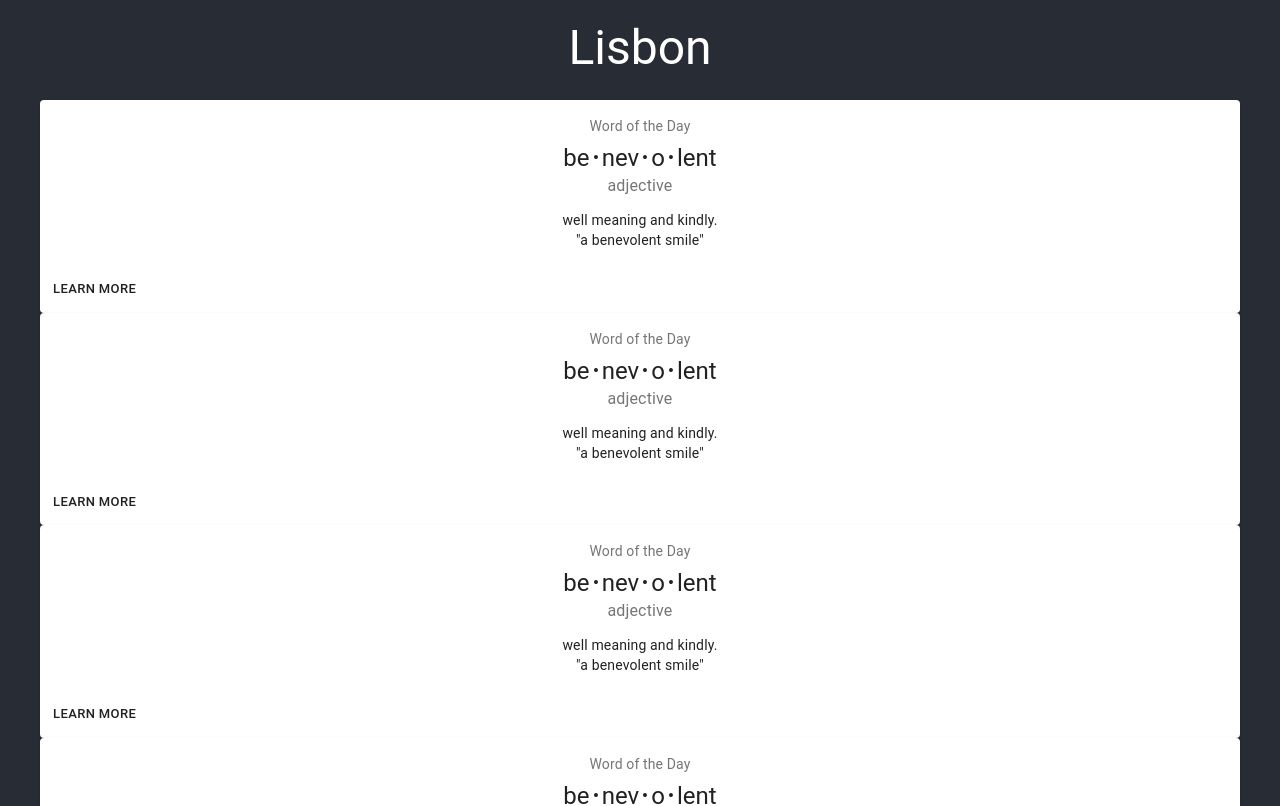
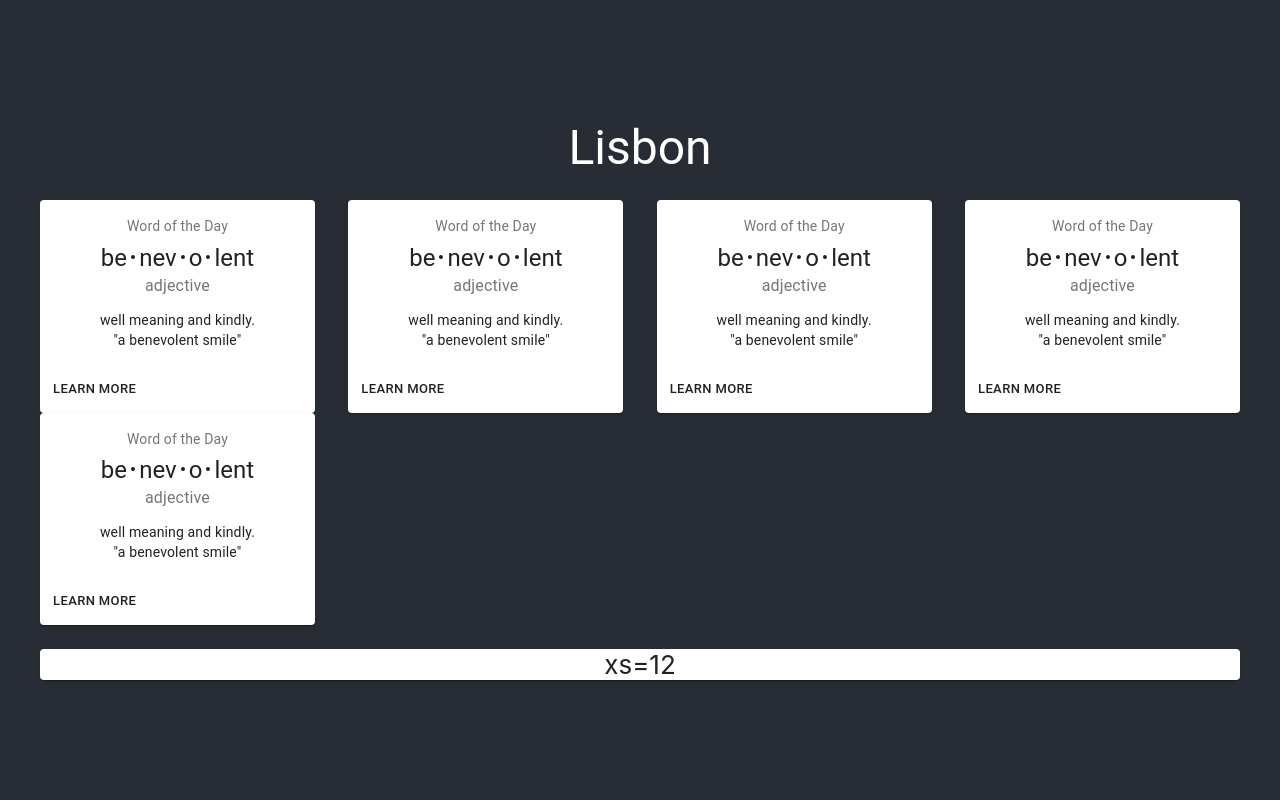
Before and after one commit to imaginary-cloud/react-weather-app, a React (Create React App) app: page / in a window 1280 px wide. Shown: the top 806 px of the page. Built offline with nearby package versions, Linux system fonts and the light colour scheme.

Commit message:
position all the five cards

```diff
--- a/src/WeatherDisplay.js
+++ b/src/WeatherDisplay.js
@@ -21,7 +21,7 @@ export default function WeatherDisplay() {
           Lisbon
         </Typography>
       </Grid>
-      <Grid item xs={12}>
+      <Grid container item xs={12} justify="space-between">
         <WeatherCard></WeatherCard>
         <WeatherCard></WeatherCard>
         <WeatherCard></WeatherCard>
```
